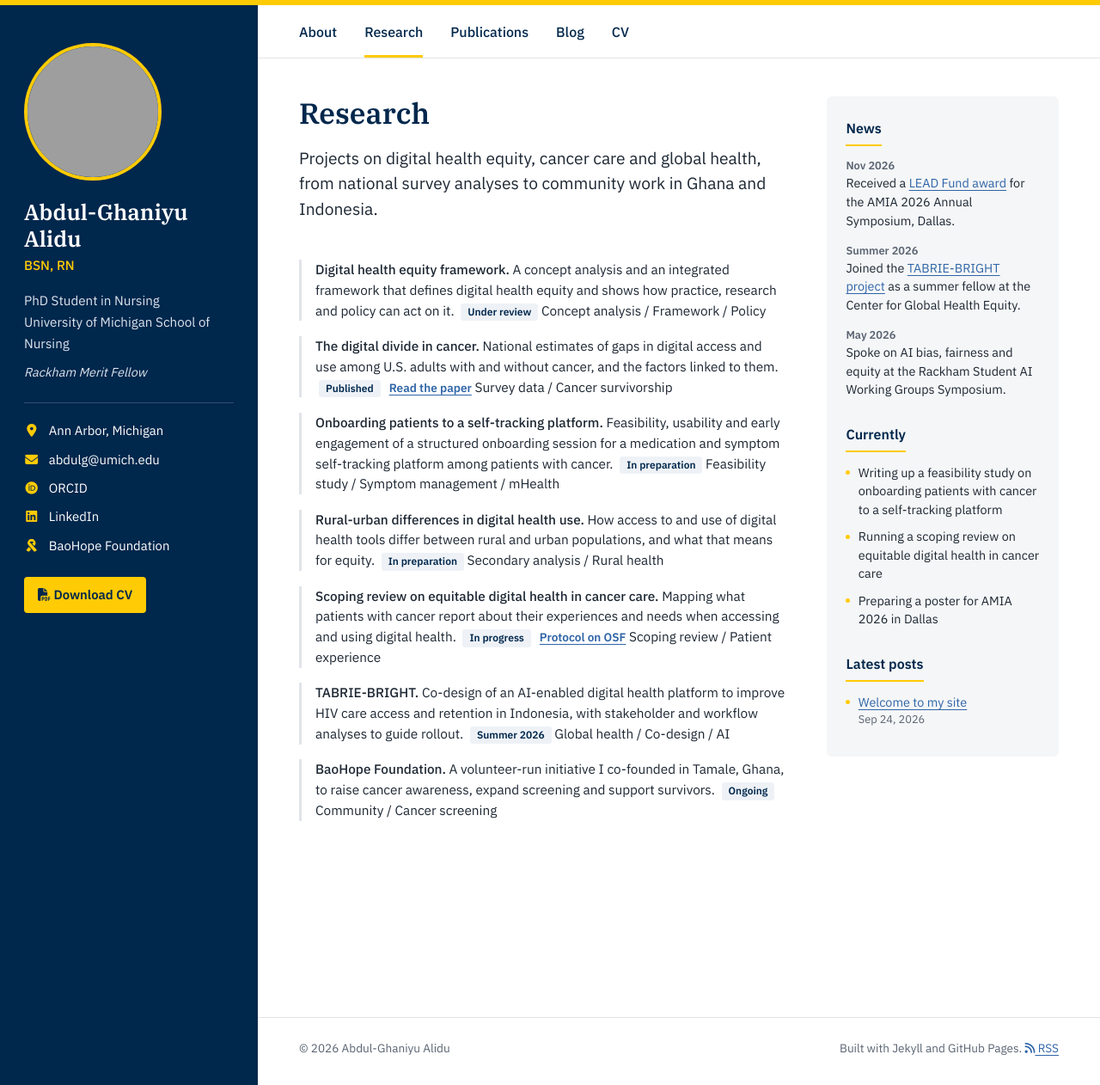
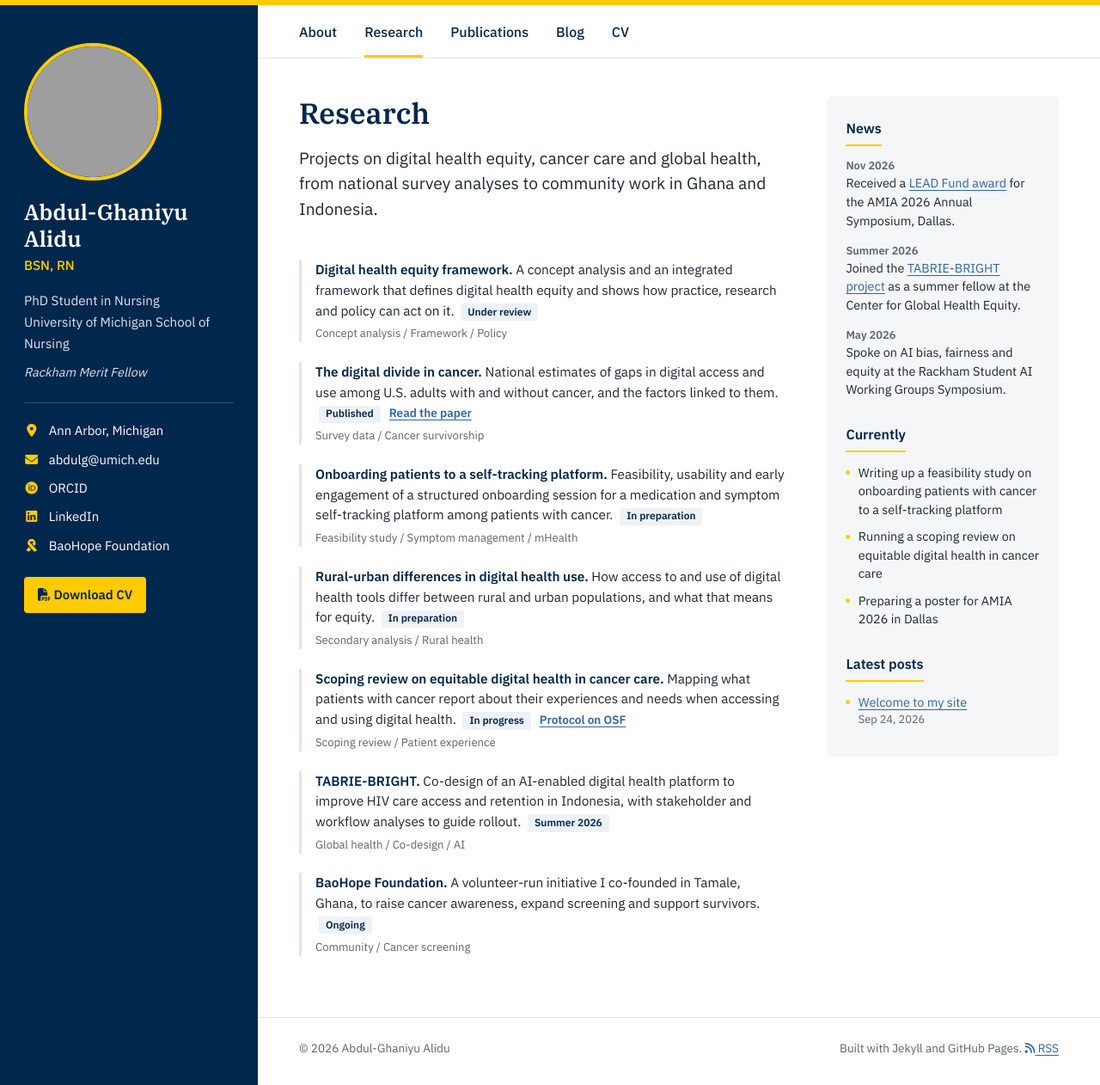
Before and after one commit to abdulghaniyu/abdulghaniyu.github.io, a Jekyll site: the page built from research/index.html, in a window 1280 px wide and 1262 px high. Shown: the whole window at 86% size. Built offline with Jekyll 4.4.1, drawn with Linux system fonts in a browser that asks for light colours; grey boxes are pictures that could not be loaded.

Commit message:
Update style.css

```diff
--- a/assets/css/style.css
+++ b/assets/css/style.css
@@ -239,3 +239,8 @@ main { min-width: 0; max-width: 72ch; }
   .page-title { font-size: 1.75rem; }
 }
 @media (prefers-reduced-motion: reduce) { * { scroll-behavior: auto !important; } }
+
+/* Research page: list layout matching publications */
+.projects .pub { margin-bottom: 1.4rem; }
+.projects .pub-title { font-weight: 600; color: var(--blue); }
+.proj-tags { display: block; margin-top: .3rem; font-size: .82rem; color: var(--muted); }
```
